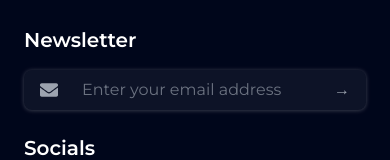
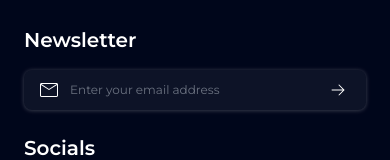
Before and after one commit to abitshrestha03/scala-frontend, a React (Vite) app in the folder frontend/: page / in a window 390 px wide. Shown: the part 9835-9995 px from the top of the page. Built offline with nearby package versions, Linux system fonts and the light colour scheme; no server answers.

Commit message:
mobile menu update

```diff
--- /dev/null
+++ b/frontend/src/assets/icons/Envelope.jsx
@@ -0,0 +1,18 @@
+const Envelope = () => {
+    return (
+      <svg
+        width="18"
+        height="14"
+        viewBox="0 0 18 14"
+        fill="none"
+        xmlns="http://www.w3.org/2000/svg"
+      >
+        <path
+          d="M1.616 14C1.15533 14 0.771 13.846 0.463 13.538C0.155 13.23 0.000666667 12.8453 0 12.384V1.616C0 1.15533 0.154333 0.771 0.463 0.463C0.771667 0.155 1.15567 0.000666667 1.615 0H16.385C16.845 0 17.229 0.154333 17.537 0.463C17.845 0.771667 17.9993 1.156 18 1.616V12.385C18 12.845 17.8457 13.2293 17.537 13.538C17.2283 13.8467 16.8443 14.0007 16.385 14H1.616ZM9 7.116L1 1.885V12.385C1 12.5643 1.05767 12.7117 1.173 12.827C1.28833 12.9423 1.436 13 1.616 13H16.385C16.5643 13 16.7117 12.9423 16.827 12.827C16.9423 12.7117 17 12.564 17 12.384V1.884L9 7.116ZM9 6L16.692 1H1.308L9 6ZM1 1.885V1V12.385C1 12.5643 1.05767 12.7117 1.173 12.827C1.28833 12.9423 1.436 13 1.616 13H1V1.885Z"
+          fill="white"
+        />
+      </svg>
+    );
+  };
+
+  export default Envelope;
--- /dev/null
+++ b/frontend/src/assets/icons/RightIcon.jsx
@@ -0,0 +1,18 @@
+const RightIcon = () => {
+    return (
+      <svg
+        width="24"
+        height="24"
+        viewBox="0 0 24 24"
+        fill="none"
+        xmlns="http://www.w3.org/2000/svg"
+      >
+        <path
+          d="M18.3541 12.3537L13.3541 17.3537C13.2602 17.4475 13.1329 17.5003 13.0001 17.5003C12.8673 17.5003 12.74 17.4475 12.6461 17.3537C12.5522 17.2598 12.4995 17.1324 12.4995 16.9997C12.4995 16.8669 12.5522 16.7395 12.6461 16.6457L16.7931 12.4997L6.00008 12.4997C5.86747 12.4997 5.7403 12.447 5.64653 12.3532C5.55276 12.2594 5.50008 12.1323 5.50008 11.9997C5.50008 11.867 5.55276 11.7399 5.64653 11.6461C5.7403 11.5523 5.86747 11.4997 6.00008 11.4997L16.7931 11.4997L12.6461 7.35366C12.5522 7.25977 12.4995 7.13243 12.4995 6.99965C12.4995 6.86688 12.5522 6.73954 12.6461 6.64565C12.74 6.55177 12.8673 6.49902 13.0001 6.49902C13.1329 6.49902 13.2602 6.55177 13.3541 6.64565L18.3541 11.6457C18.4006 11.6921 18.4376 11.7473 18.4628 11.808C18.488 11.8688 18.501 11.9339 18.501 11.9997C18.501 12.0654 18.488 12.1305 18.4628 12.1913C18.4376 12.252 18.4006 12.3072 18.3541 12.3537Z"
+          fill="white"
+        />
+      </svg>
+    );
+  };
+
+  export default RightIcon;
--- a/frontend/src/components/EmailInput.jsx
+++ b/frontend/src/components/EmailInput.jsx
@@ -1,4 +1,5 @@
-import { FaEnvelope, FaArrowRight } from "react-icons/fa";
+import Envelope from "../assets/icons/Envelope";
+import RightIcon from "../assets/icons/RightIcon";
 
 const EmailInput = () => {
   return (
@@ -11,18 +12,18 @@ const EmailInput = () => {
       }}
     >
       {/* Envelope Icon */}
-      <FaEnvelope className="text-gray-400 text-lg mr-3" />
+      <Envelope className="text-gray-400 text-lg mr-3" />
 
       {/* Input Field */}
       <input
         type="email"
         placeholder="Enter your email address"
-        className="bg-transparent text-gray-300 placeholder-gray-500 focus:outline-none flex-grow border-none"
+        className="bg-transparent text-gray-300 placeholder-gray-500 focus:outline-none flex-grow border-none text-xs py-3"
       />
 
       {/* Arrow Icon */}
       <button className="text-gray-400 hover:text-white transition">
-        {/* <FaArrowRight className="text-lg" /> */}→
+        {/* <FaArrowRight className="text-lg" /> */}<RightIcon/>
       </button>
     </div>
   );
--- a/frontend/src/components/HomeComponent/FAQ.jsx
+++ b/frontend/src/components/HomeComponent/FAQ.jsx
@@ -9,15 +9,25 @@ const FAQSection = () => {
   };
 
   const faqs = [
-    { title: "AI Expertise", content: "Details about AI expertise." },
-    { title: "Innovation Hub", content: "Details about the innovation hub." },
+    {
+      title: "AI Expertise",
+      content:
+        "Choose Scala for top-tier AI expertise, blending innovation with precision to craft solutions that drive your business forward in the digital age.",
+    },
+    {
+      title: "Innovation Hub",
+      content:
+        "Choose Scala for top-tier AI expertise, blending innovation with precision to craft solutions that drive your business forward in the digital age.",
+    },
     {
       title: "Client Centric Approach",
-      content: "Details about client-centric approach.",
+      content:
+        "Choose Scala for top-tier AI expertise, blending innovation with precision to craft solutions that drive your business forward in the digital age.",
     },
     {
       title: "Result Driven Solution",
-      content: "Details about result-driven solutions.",
+      content:
+        "Choose Scala for top-tier AI expertise, blending innovation with precision to craft solutions that drive your business forward in the digital age.",
     },
   ];
 
@@ -44,10 +54,17 @@ const FAQSection = () => {
                 onClick={() => toggleAccordion(index)}
               >
                 <span className="font-normal text-xl">{faq.title}</span>
-                <span className="font-normal text-2xl">{openIndex === index ? "-" : "+"}</span>
+                <span className="font-normal text-2xl">
+                  {openIndex === index ? "-" : "+"}
+                </span>
               </button>
               {openIndex === index && (
-                <div className="mt-2 text-sm text-gray-300">{faq.content}</div>
+                <>
+                  <div className="my-2 border-t" style={{border: `1px solid #FFFFFF33`}} />
+                  <div className="mt-2 text-sm text-gray-300">
+                    {faq.content}
+                  </div>
+                </>
               )}
             </div>
           ))}
@@ -57,7 +74,7 @@ const FAQSection = () => {
           <p className="text-gray-400 text-sm mb-4">
             Feel free to reach out to us or email us.
           </p>
-          <Button text="Reach Out To Us"/>
+          <Button text="Reach Out To Us" />
         </div>
       </div>
     </div>
```
